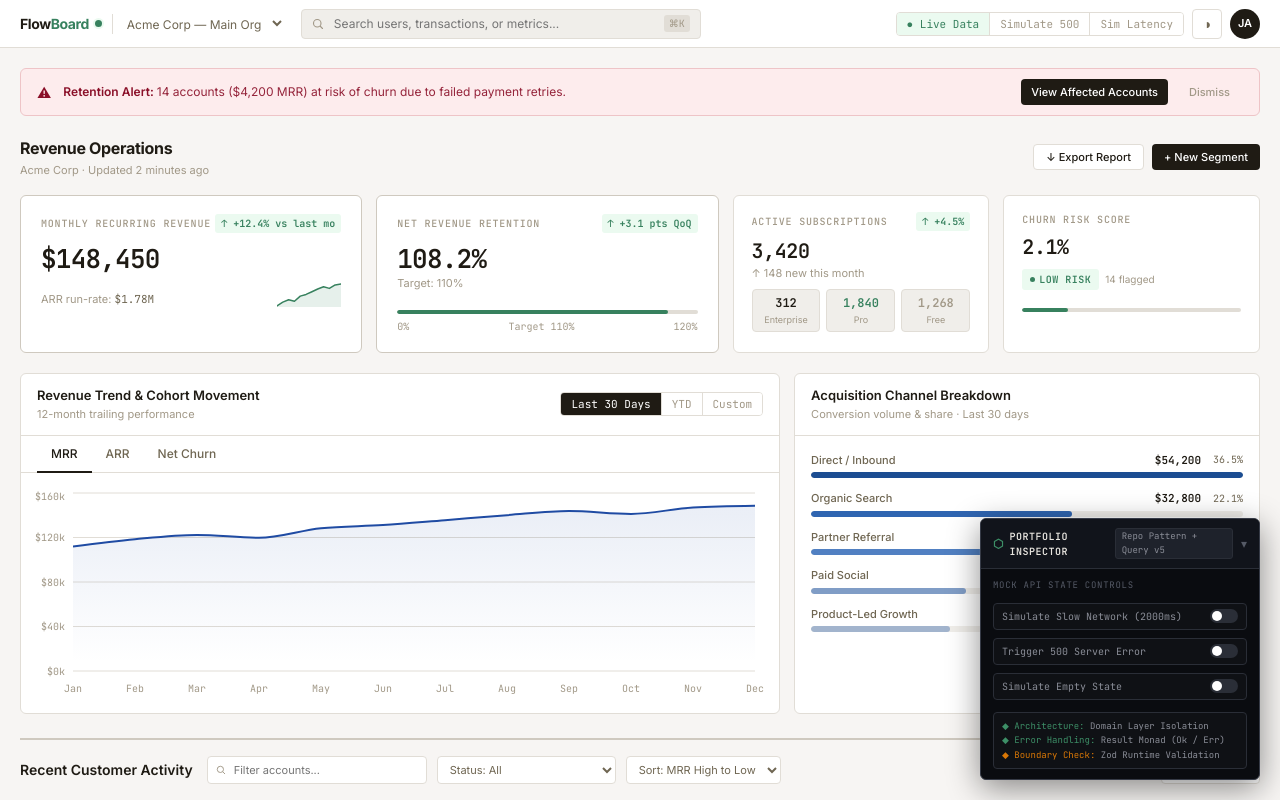
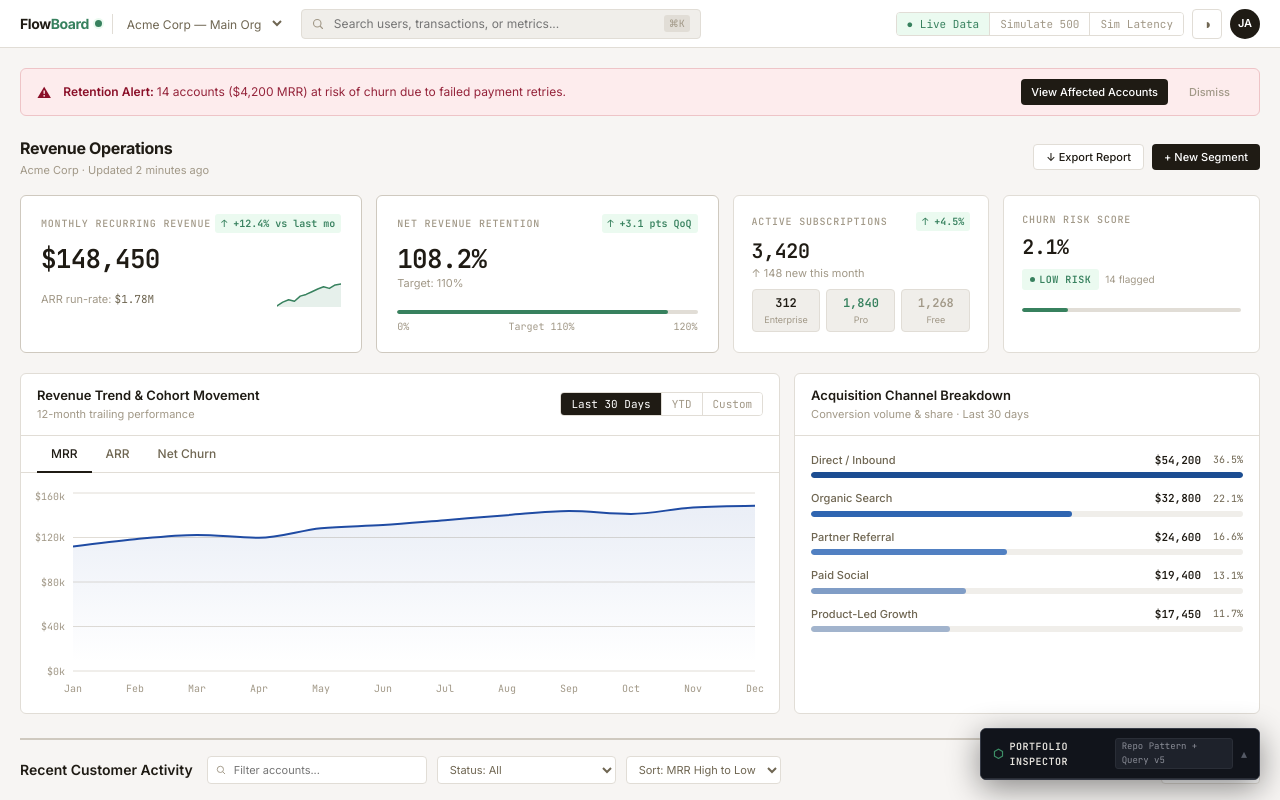
Before and after one commit to nadiaescobbb/flowboard-ui, a React (Vite) app: page / in a window 1280 px wide. Shown: the top 800 px of the page. Built offline with nearby package versions, Linux system fonts and the light colour scheme.

Commit message:
collapse inspector panel

```diff
--- a/src/contexts/SimulationContext.tsx
+++ b/src/contexts/SimulationContext.tsx
@@ -21,7 +21,7 @@ export const SimulationProvider: React.FC<{ children: React.ReactNode }> = ({ ch
     emptyState: false,
   });
 
-  const [isInspectorOpen, setIsInspectorOpen] = useState(true);
+  const [isInspectorOpen, setIsInspectorOpen] = useState(false);
 
   const setMode = (mode: SimMode) => {
     setSimState((prev) => ({
```
